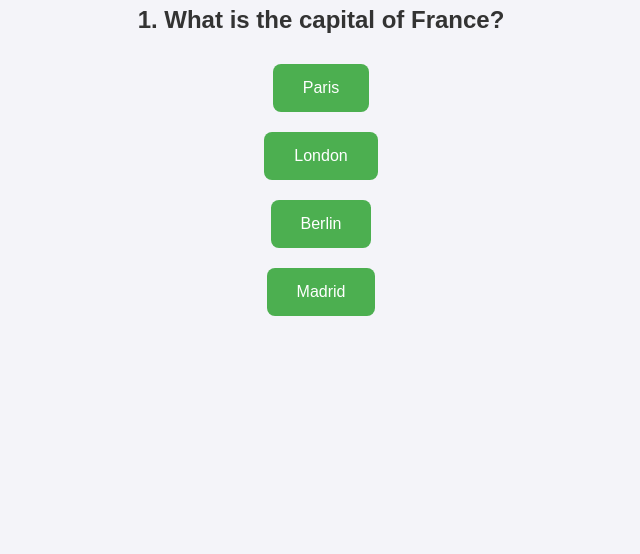
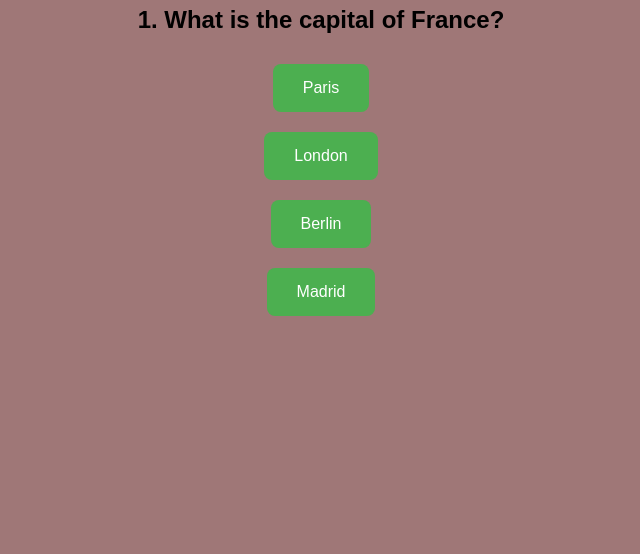
Before and after one commit to hhamad007/Quiz_App, a plain HTML site: page index.html in a window 1280 px wide. Shown: the part 302-856 px from the top of the page, without its empty margins (319-959 px from the left). Drawn offline with Linux system fonts and the light colour scheme.

Commit message:
add backgroud

```diff
--- a/index.html
+++ b/index.html
@@ -6,7 +6,7 @@
    <link href="style.css" rel="stylesheet">
   <title>Quiz App</title>
 </head>
-<bodys>
+<body>
   <div class="app">
     <h1>Simple Quiz</h1>
     <div class="quiz">
--- a/style.css
+++ b/style.css
@@ -1,6 +1,6 @@
 body {
-  font-family: 'Arial', sans-serif; /* Default font */
-  background-color: #f4f4f9; /* Light gray background */
+  font-family: 'Arial', sans-serif;
+  background-color: rgb(159, 119, 119);
   padding: 20px;
   display: flex;
   justify-content: center;
@@ -10,7 +10,7 @@ body {
 
 h2 {
   text-align: center;
-  color: #333;
+  color: black;
   font-size: 24px;
 }
 
```
Also changed, not shown: quiz.js (line endings or trailing spaces).
